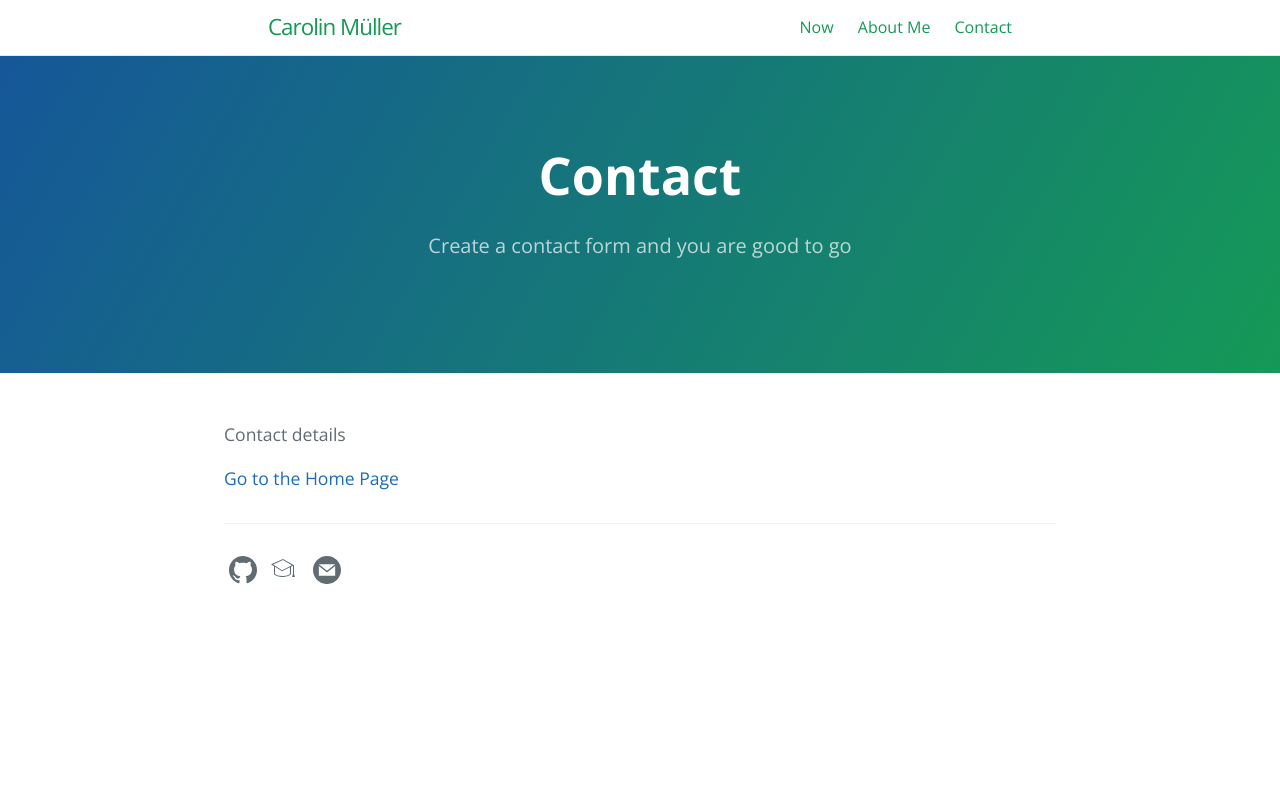
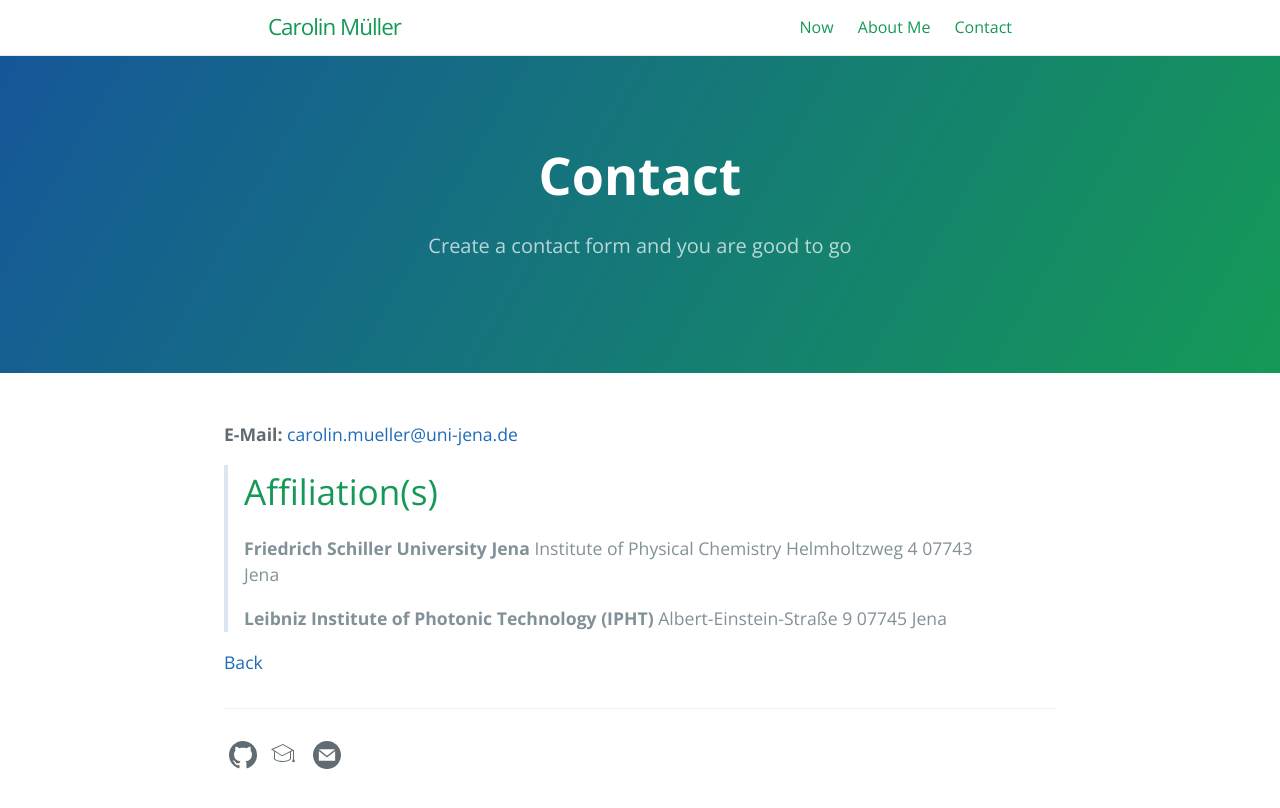
Before and after one commit to carolin-m/carolin-m.github.io, a Jekyll site: the page built from contact.md, in a window 1280 px wide. Shown: the top 808 px of the page. Built offline with Jekyll 4.4.1, drawn with Linux system fonts in a browser that asks for light colours.

Commit message:
Update contact.md

```diff
--- a/contact.md
+++ b/contact.md
@@ -6,6 +6,16 @@ ref: contact
 order: 1
 ---
 
-Contact details
+**E-Mail:** [carolin.mueller@uni-jena.de](mailto:carolin.mueller@uni-jena.de)
 
-[Go to the Home Page]({{ '/' | absolute_url }})
+> # Affiliation(s)
+> **Friedrich Schiller University Jena**
+> Institute of Physical Chemistry
+> Helmholtzweg 4
+> 07743 Jena
+>
+> **Leibniz Institute of Photonic Technology (IPHT)**
+> Albert-Einstein-Straße 9
+> 07745 Jena
+
+[Back]({{ '/' | absolute_url }})
```
